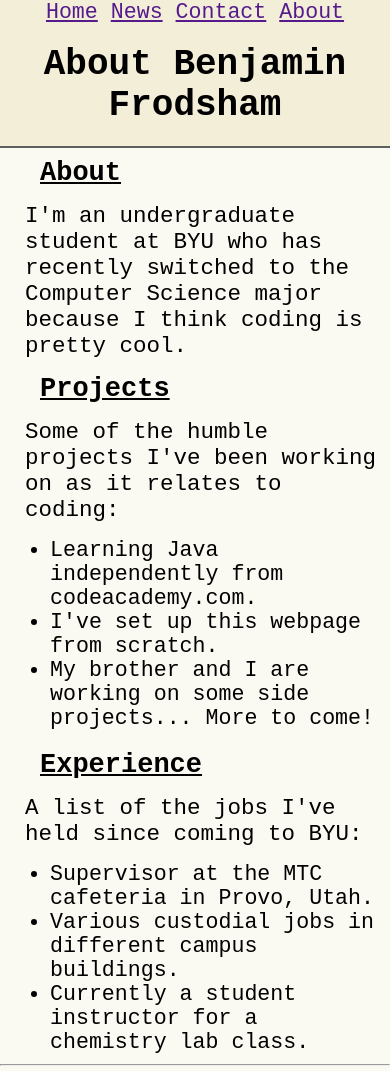
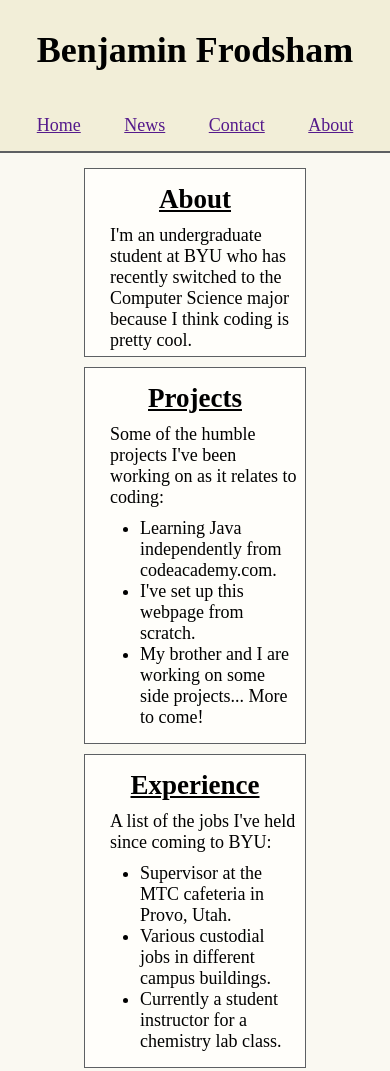
Before and after one commit to bfrodsham/260-Webpage, a plain HTML site: page index.html in a window 390 px wide. Shown: the top 1071 px of the page. Drawn offline with Linux system fonts and the light colour scheme.

Commit message:
Organized Content, Introduced Flex, Media Queries (Activity C2)

```diff
--- a/index.html
+++ b/index.html
@@ -2,10 +2,17 @@
 <html lang=eng>
 	<head>
 		<meta charset='UTF=8'/>
-		<title>About Benjamin Frodsham</title>
+		<meta name="viewport" content="width=device-width, initial-scale=1.0">
+		<title>Benjamin Frodsham</title>
 		<link rel='stylesheet' href='stylesheet.css'/>
 	</head>
+
+
 	<body>
+
+		<div class='header'>
+
+			<h1 class='header-title'>Benjamin Frodsham</h1>
 
 			<ul class='nav-menu'>
 				<li class='nav-menu-option'><a href="">Home</a></li>
@@ -14,17 +21,37 @@
 				<li class='nav-menu-option'><a href="">About</a></li>
 			</ul>
 
-		<h1>About Benjamin Frodsham</h1>
+		</div>
+
+
+		<div class='page'>
+
+
+			<div class='section about'>
 
 				<h2>About</h2>
-			<p>I'm an undergraduate student at BYU who has recently switched to the Computer Science major because I think coding is pretty cool.</p>
+					<p>I'm an undergraduate student at BYU who has recently switched to the
+						Computer Science major because I think coding is pretty cool.</p>
+
+			</div>
+
+
+			<div class='section projects'>
+
 				<h2>Projects</h2>
-			<p> Some of the humble projects I've been working on as it relates to coding:</p>
+					<p> Some of the humble projects I've been working on as it relates to
+						coding:</p>
 					<ul>
 						<li>Learning Java independently from codeacademy.com.</li>
 						<li>I've set up this webpage from scratch.</li>
 						<li>My brother and I are working on some side projects... More to come!</li>
 					</ul>
+
+			</div>
+
+
+			<div class='section experience'>
+
 				<h2>Experience</h2>
 					<p>A list of the jobs I've held since coming to BYU:</p>
 					<ul>
@@ -33,12 +60,21 @@
 						<li>Currently a student instructor for a chemistry lab class.</li>
 					</ul>
 
-		<hr/>
+			</div>
+
+
+			<div class='section contact'>
 
 				<h2>Contact</h2>
 				<p>You can reliably contact me by email at bfrodsham@gmail.com.</p>
-		<p>You can also contact me by messaging me through <a href='https://github.com/bfrodsham'>my Github</a>.</p>
+				<p>You can also contact me by messaging me through
+					<a href='https://github.com/bfrodsham'>my Github</a>.</p>
 
-		<a class='big-button' href='https://youtu.be/ZZ5LpwO-An4'>What does this do?</a>
+			</div>
+
+			<!--<a class='big-button' href='https://youtu.be/ZZ5LpwO-An4'>What does this do?</a>-->
+
+		</div>
+
 	</body>
 </html>
--- a/stylesheet.css
+++ b/stylesheet.css
@@ -2,21 +2,23 @@
   margin: 0;
   padding: 0;
   box-sizing: border-box;
-	font-family: monospace;
 }
 
 body {
 	font-size: 18px;
-	background-color: #faf9f2;
+  background-color: #faf9f2;
 }
+
+/*---------------------Header Detialing---------------------*/
 
 .nav-menu {
 	list-style-type: none;
 	margin: 0;
-	padding: 0;
+	padding: 15px;
 	background-color: #f2eed8;
-	margin: auto;
-	text-align: center;
+  display: flex;
+  justify-content: space-around;
+  border-bottom: 2px solid #5D6063;
 }
 
 .nav-menu-option {
@@ -25,37 +27,68 @@ body {
 }
 
 h1 {
-	text-align: center;
+  display: flex;
+  justify-content: center;
+  align-items: center;
 	text-emphasis: bold;
 	padding: 20px;
 	background-color: #f2eed8;
-	border-bottom: 2px solid #5D6063;
 	width: auto;
+  height: 100px;
 	box-sizing: border-box;
 	margin: inherit;
 }
 
+/*---------------------Page Detailing---------------------*/
+
+.page {
+  display: flex;
+  flex-wrap: wrap;
+  justify-content: center;
+  padding: 10px;
+}
+
+.section {
+  display: flex;
+  justify-content: center;
+  border: 1px solid #5D6063;
+  background-color: #fffefa;
+  flex-wrap: wrap;
+  flex-direction: column;
+  align-items: center;
+  width: 60%;
+  padding: 5px;
+  margin: 5px;
+}
+
+/*---------------------Content Detailing---------------------*/
+
 h2 {
 	padding: 10px;
-	margin-left: 30px;
 	text-decoration-line: underline;
-}
-
-p, ul {
-	padding: 5px;
 }
 
 p {
 	margin-left: 20px;
-	font-size: 1.25em;
 }
 
 ul {
 	margin-left: 40px;
 	padding: 10px;
-	font-size: 1.2em;
 }
 
+/*---------------------Media Queries---------------------*/
+
+@media screen and (min-width: 961px) {
+  .section {
+    width: 40%;
+  }
+}
+
+
+/*---------------------Fun Button---------------------*/
+
+/*
 .big-button {
 	display: block;
 	text-decoration: none;
@@ -83,3 +116,4 @@ ul {
 	color: #FFF;
   background-color: #FFF787;
 }
+*/
```
Lines whose indentation alone changed are shown as unchanged.
